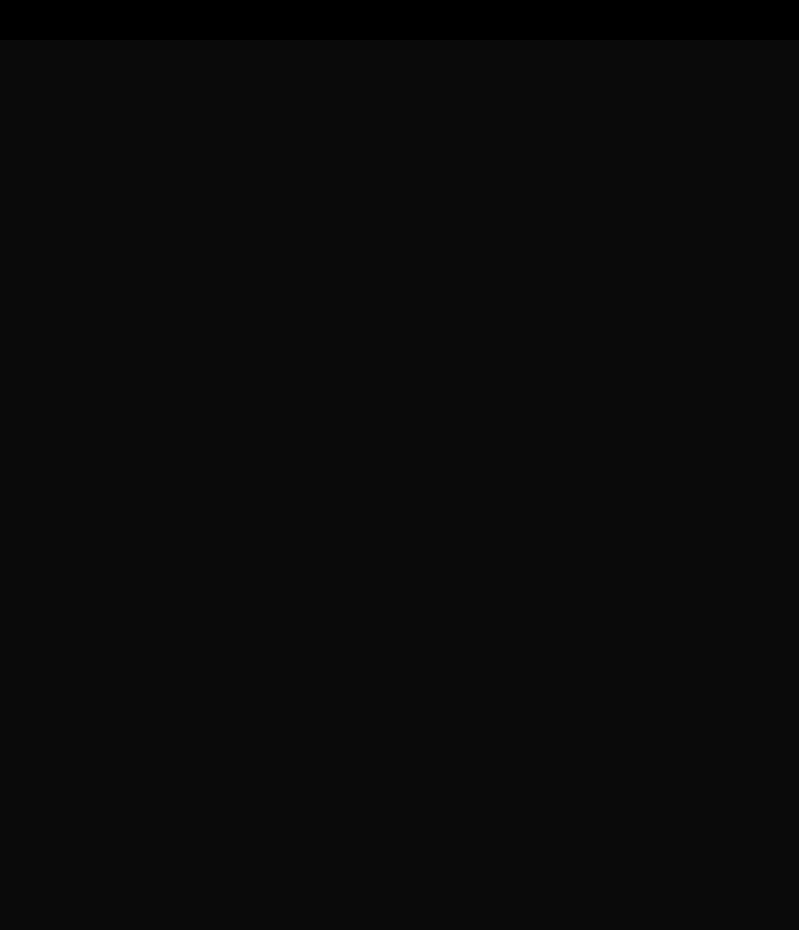
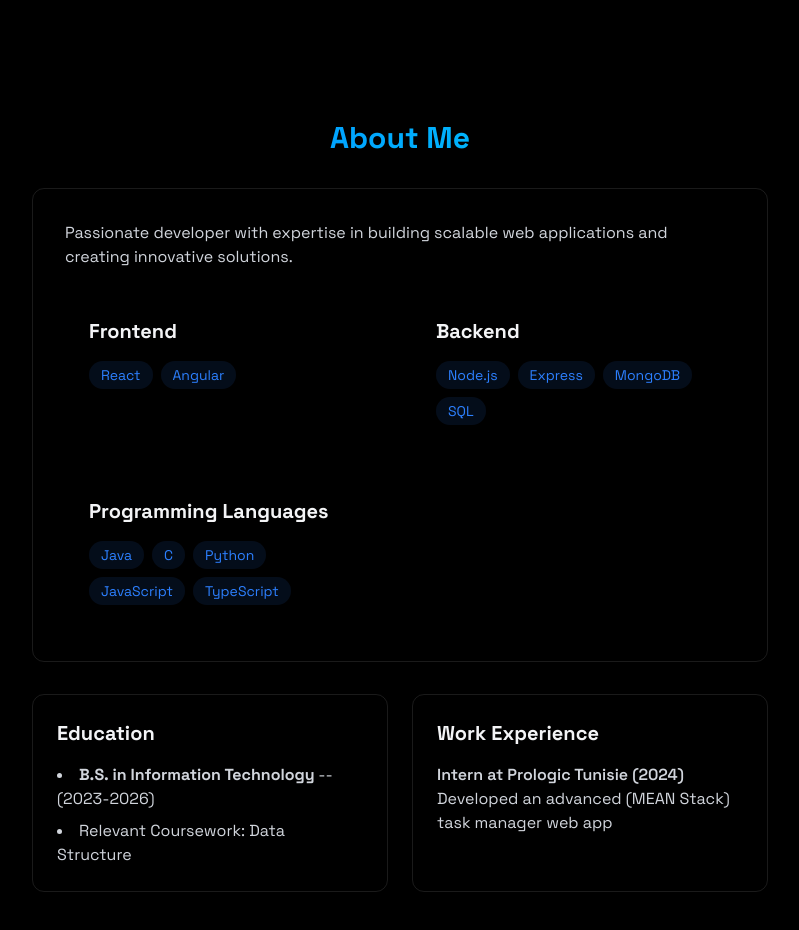
Before and after one commit to Bileljb/My-Portfolio, a React (Vite) app: page / in a window 1280 px wide. Shown: the part 760-1690 px from the top of the page, without its empty margins (240-1039 px from the left). Before the commit the page ends 800 px from the top, so only its background shows below. Built offline with nearby package versions, Linux system fonts and the light colour scheme.

Commit message:
About section

```diff
--- a/src/App.jsx
+++ b/src/App.jsx
@@ -5,6 +5,7 @@
 import { Navbar } from './components/Navbar'
 import { MobileMenu } from './components/MobileMenu'
 import { Home } from './components/sections/Home'
+import { About } from './components/sections/About'
 function App() {
   const [isLoaded, setIsLoaded] = useState(false)
   const [menuOpen, setMenuOpen] = useState(false)
@@ -19,6 +20,7 @@
         <Navbar menuOpen={menuOpen} setMenuOpen={setMenuOpen}/>
         <MobileMenu menuOpen={menuOpen} setMenuOpen={setMenuOpen}/>
         <Home />
+        <About />
       </div>
     </>
   )
--- /dev/null
+++ b/src/components/sections/About.jsx
@@ -0,0 +1,96 @@
+export const About = () => {
+    const frontendSkills = ["React", "Angular"];
+    const backendSkills = ["Node.js", "Express", "MongoDB", "SQL"];
+    const programmingLang = ["Java", "C", "Python", "JavaScript", "TypeScript"];
+
+    return (
+        <section id="about" className="min-h-screen flex items-center justify-center py-20">
+            <div className="max-w-3xl mx-auto px-4">
+                <h2 className="text-3xl font-bold mb-8 bg-gradient-to-r from-blue-500 to-cyan-400 bg-clip-text text-transparent text-center">
+                    About Me
+                </h2>
+                <div className="glass rounded-xl p-8 border-white/10 border hover:-translate-y-1 transition-all">
+                    <p className="text-gray-300 mb-6">
+                        Passionate developer with expertise in building scalable web applications and creating innovative solutions.
+                    </p>
+                    <div className="grid grid-cols-1 md:grid-cols-2 gap-6">
+                        <div className="rounded_xl p-6 hover:-translate-y-1 transition-all">
+                            <h3 className="text-xl font-bold mb-4">Frontend</h3>
+                            <div className="flex flex-wrap gap-2">
+                                {frontendSkills.map((tech, key) => {
+                                    return (
+                                        <span
+                                            key={key}
+                                            className="bg-blue-500/10 text-blue-500 py-1 px-3 rounded-full text-sm hover:bg-blue-500/20
+                                                        hover:shadow-[0_2px_8px_rgba(59,130,2246,0.2)] transition
+                                        ">
+                                            {tech}
+                                        </span>
+                                    );
+                                })}
+                            </div>
+                        </div>
+                        <div className="rounded_xl p-6 hover:-translate-y-1 transition-all">
+                            <h3 className="text-xl font-bold mb-4">Backend</h3>
+                            <div className="flex flex-wrap gap-2">
+                                {backendSkills.map((tech, key) => {
+                                    return (
+                                        <span
+                                            key={key}
+                                            className="bg-blue-500/10 text-blue-500 py-1 px-3 rounded-full text-sm hover:bg-blue-500/20
+                                                        hover:shadow-[0_2px_8px_rgba(59,130,2246,0.2)] transition
+                                        ">
+                                            {tech}
+                                        </span>
+                                    );
+                                })}
+                            </div>
+
+                        </div>
+                        <div className="rounded_xl p-6 hover:-translate-y-1 transition-all">
+                            <h3 className="text-xl font-bold mb-4">Programming Languages</h3>
+                            <div className="flex flex-wrap gap-2">
+                                {programmingLang.map((tech, key) => {
+                                    return (
+                                        <span
+                                            key={key}
+                                            className="bg-blue-500/10 text-blue-500 py-1 px-3 rounded-full text-sm hover:bg-blue-500/20
+                                                        hover:shadow-[0_2px_8px_rgba(59,130,2246,0.2)] transition
+                                        ">
+                                            {tech}
+                                        </span>
+                                    );
+                                })}
+                            </div>
+
+                        </div>
+                    </div>
+                </div>
+                <div className="grid grid-cols-1 md:grid-cols-2 gap-2 gap-6 mt-8 ">
+                <div className="p-6 rounded-xl border-white/10 border hover:-translate-y-1 transition-all">
+                    <h3 className="text-xl font-bold mb-4">Education</h3>
+                    <ul className="list-disc list-inside text-gray-300 space-y-2">
+                        <li>
+                            <strong> B.S. in Information Technology</strong> -- (2023-2026)
+                        </li>
+                        <li>
+                            Relevant Coursework: Data Structure
+                        </li>
+                    </ul>
+                </div>
+                <div className="p-6 rounded-xl border-white/10 border hover:-translate-y-1 transition-all">
+                    <h3 className="text-xl font-bold mb-4">Work Experience</h3>
+                    <div className="space-y-4 text-gray-300">
+                        <div>
+                            <h4 className="font-semibold">Intern at Prologic Tunisie (2024)</h4>
+                            <p>Developed an advanced (MEAN Stack) task manager web app </p>
+                        </div>
+                    </div>
+                </div>
+
+            </div>
+            </div>
+
+        </section>
+    );
+};
--- a/src/components/sections/Home.jsx
+++ b/src/components/sections/Home.jsx
@@ -2,7 +2,7 @@
     return (
         <section id="home" className="min-h-screen flex items-center justify-center relative">
             <div className="text-center z-10 px-4">
-                <h1 className="text-5xl md:text-7xl font-bold mb-6 bg-gradient-to-r from-blue-500 to-purple-600 bg-clip-text text-transparent leading-right">
+                <h1 className="text-5xl md:text-7xl font-bold mb-6 bg-gradient-to-r from-blue-500 to-cyan-400 bg-clip-text text-transparent leading-right">
                     Hi, I'm Bilel Jabrane
                 </h1>
                 <p className="text-gray-400 text-lg mb-8 max-w-lg mx-auto ">
```
